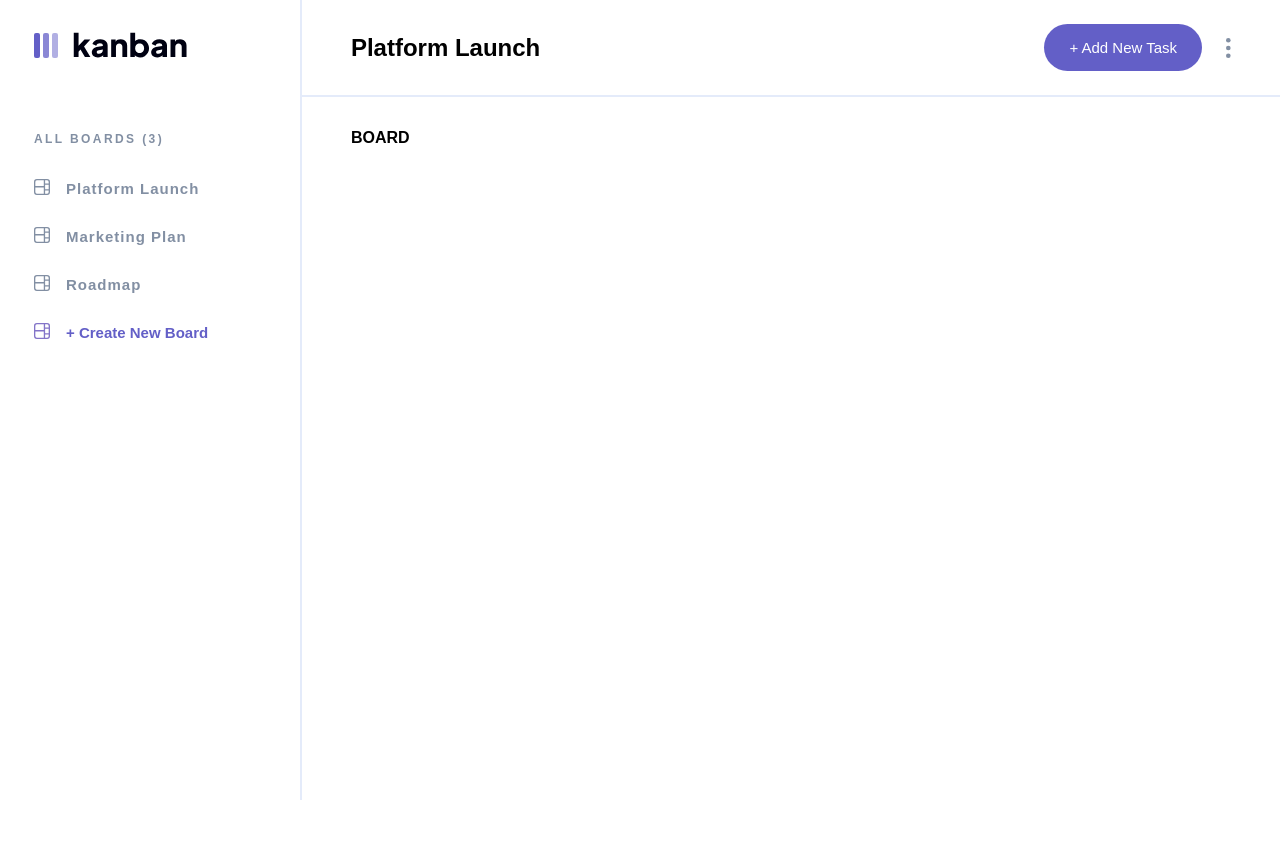
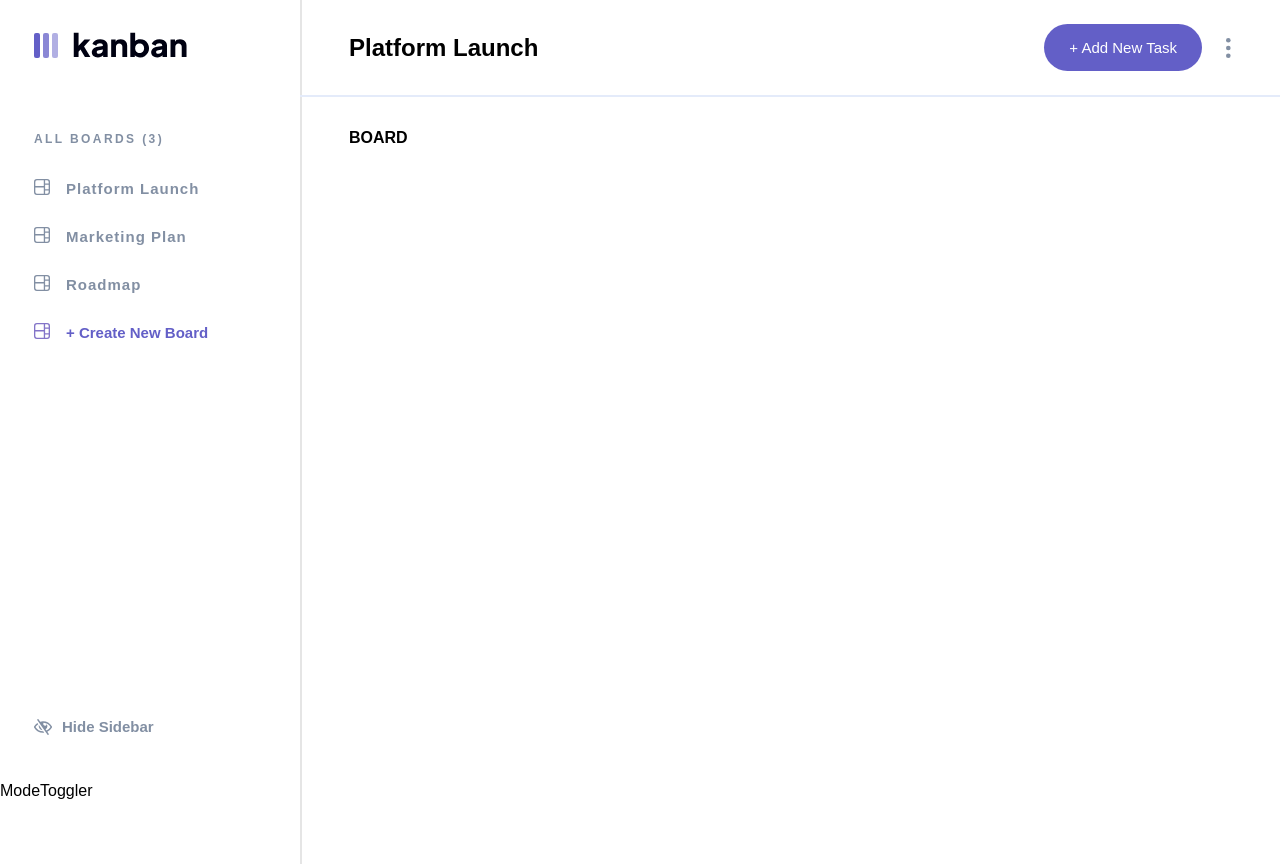
Before and after one commit to ZaidaMM/kanban-task-manager, a React (Create React App) app in the folder client/: page / in a window 1280 px wide. Before the commit the page ends 800 px from the top, so only its background shows below. Built offline with nearby package versions, Linux system fonts and the light colour scheme.

Commit message:
sidebar toggler

```diff
--- a/client/src/assets/wrappers/Sidebar.js
+++ b/client/src/assets/wrappers/Sidebar.js
@@ -1,16 +1,22 @@
 import styled from 'styled-components';
 
 const Wrapper = styled.aside`
-  border-right: var(--border);
-  /* display: none; */
+  box-shadow: 2px 0px 0px 0px rgba(0, 0, 0, 0.1);
+  /* border-right: var(--border); */
+  display: none;
 
   @media (min-width: 992px) {
+    display: flex;
+    flex-direction: column;
+    justify-content: space-between;
     .sidebar-container {
-      display: block;
+      display: flex;
+      flex-direction: column;
+      justify-content: space-between;
       width: 300px;
       min-height: 100vh;
       height: 100%;
-      /* margin-left: -250px; */
+      margin-left: -650px;
       transition: var(--transition);
     }
     .content {
@@ -80,6 +86,40 @@ const Wrapper = styled.aside`
       filter: invert(39%) sepia(80%) saturate(854%) hue-rotate(213deg)
         brightness(83%) contrast(86%);
     }
+    .toggler.container {
+      display: flex;
+      flex-direction: column;
+    }
+    .sidebar-toggler {
+      position: relative;
+      bottom: 82px;
+      left: -34px;
+      display: flex;
+      flex-direction: row;
+      align-items: center;
+      color: var(--grey-300);
+      font-size: 15px;
+      font-weight: 700;
+      padding-left: 34px;
+      cursor: pointer;
+    }
+    .show-sidebar-toggler {
+      left: 0;
+      margin-bottom: 47px;
+    }
+    .hide-sidebar-icon {
+      margin-right: 10px;
+    }
+    .show-sidebar-icon {
+      visibility: hidden;
+      background: var(--primary-200);
+      border-radius: 0 50px 50px 0;
+      width: 56px;
+      height: 48px;
+      transition: var(--transition);
+      display: inline-block;
+      cursor: pointer;
+    }
   }
 `;
 
--- /dev/null
+++ b/client/src/components/ModeToggler.js
@@ -0,0 +1,4 @@
+const ModeToggler = () => {
+  return <div>ModeToggler</div>;
+};
+export default ModeToggler;
--- a/client/src/components/Sidebar.tsx
+++ b/client/src/components/Sidebar.tsx
@@ -2,15 +2,19 @@ import Wrapper from '../assets/wrappers/Sidebar';
 import Logo from './Logo';
 import NavLinks from './NavLinks';
 import { ReactComponent as Icon } from '../assets/images/icon-board.svg';
+import ModeToggler from './ModeToggler';
+import SidebarToggler from './SidebarToggler';
+import { useAppContext } from '../context/appContext';
 
 const Sidebar = () => {
+  const { showSidebar, toggleSidebar } = useAppContext();
+
   return (
     <Wrapper>
       <div
-        className='sidebar-container'
-        // {
-        //   showSidebar ? 'sidebar-container show-sidebar' : 'sidebar-container'
-        // }
+        className={
+          showSidebar ? 'sidebar-container show-sidebar' : 'sidebar-container'
+        }
       >
         <div className='content'>
           <header>
@@ -27,7 +31,11 @@ const Sidebar = () => {
             + Create New Board
           </div>
         </div>
+        <div className='toggle-container'>
+          <ModeToggler />
+        </div>
       </div>
+      <SidebarToggler />
     </Wrapper>
   );
 };
--- /dev/null
+++ b/client/src/components/SidebarToggler.js
@@ -0,0 +1,28 @@
+import { ReactComponent as HideSidebar } from '../assets/images/icon-hide-sidebar.svg';
+import { ReactComponent as ShowSidebar } from '../assets/images/icon-show-sidebar.svg';
+import { useAppContext } from '../context/appContext';
+import { useState } from 'react';
+
+const SidebarToggler = () => {
+  const { toggleSidebar, showSidebarToggler, showSidebar } = useAppContext();
+
+  return (
+    <div
+      className={
+        showSidebarToggler
+          ? 'sidebar-toggler show-sidebar-toggler'
+          : 'sidebar-toggler'
+      }
+      onClick={toggleSidebar}
+    >
+      {showSidebarToggler ? (
+        <>
+          <HideSidebar className='hide-sidebar-icon' /> Hide Sidebar
+        </>
+      ) : (
+        <>{/* <ShowSidebar className='show-sidebar-icon' /> */}</>
+      )}
+    </div>
+  );
+};
+export default SidebarToggler;
--- a/client/src/context/actions.js
+++ b/client/src/context/actions.js
@@ -0,0 +1 @@
+export const TOGGLE_SIDEBAR = 'TOGGLE_SIDEBAR';
--- a/client/src/context/appContext.js
+++ b/client/src/context/appContext.js
@@ -1,8 +1,11 @@
 import React, { useContext, useReducer } from 'react';
 import reducer from './reducer';
+import { TOGGLE_SIDEBAR } from './actions';
 
 const initialState = {
   isLoading: false,
+  showSidebar: true,
+  showSidebarToggler: true,
 };
 
 const AppContext = React.createContext();
@@ -10,8 +13,14 @@ const AppContext = React.createContext();
 const AppProvider = ({ children }) => {
   const [state, dispatch] = useReducer(reducer, initialState);
 
+  const toggleSidebar = () => {
+    dispatch({ type: TOGGLE_SIDEBAR });
+  };
+
   return (
-    <AppContext.Provider value={{ ...state }}>{children}</AppContext.Provider>
+    <AppContext.Provider value={{ ...state, toggleSidebar }}>
+      {children}
+    </AppContext.Provider>
   );
 };
 
--- a/client/src/context/reducer.js
+++ b/client/src/context/reducer.js
@@ -1,4 +1,15 @@
+import { TOGGLE_SIDEBAR } from './actions';
+import { initialState } from './appContext';
+
 const reducer = (state, action) => {
+  if (action.type === TOGGLE_SIDEBAR) {
+    return {
+      ...state,
+      showSidebar: !state.showSidebar,
+      showSidebarToggler: !state.showSidebarToggler,
+    };
+  }
+
   throw new Error(`No such action: ${action.type}`);
 };
 export default reducer;
```
Also changed, not shown: client/src/assets/images/icon-hide-sidebar.svg.
